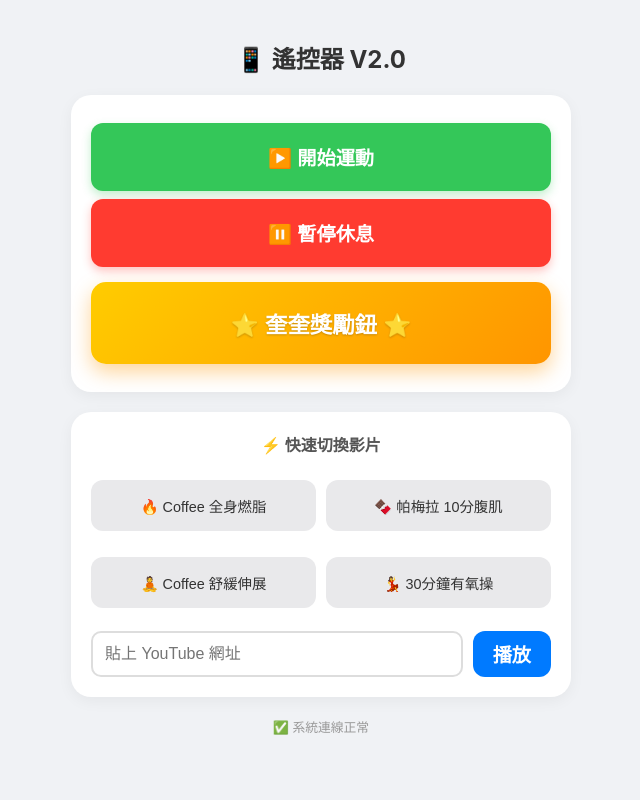
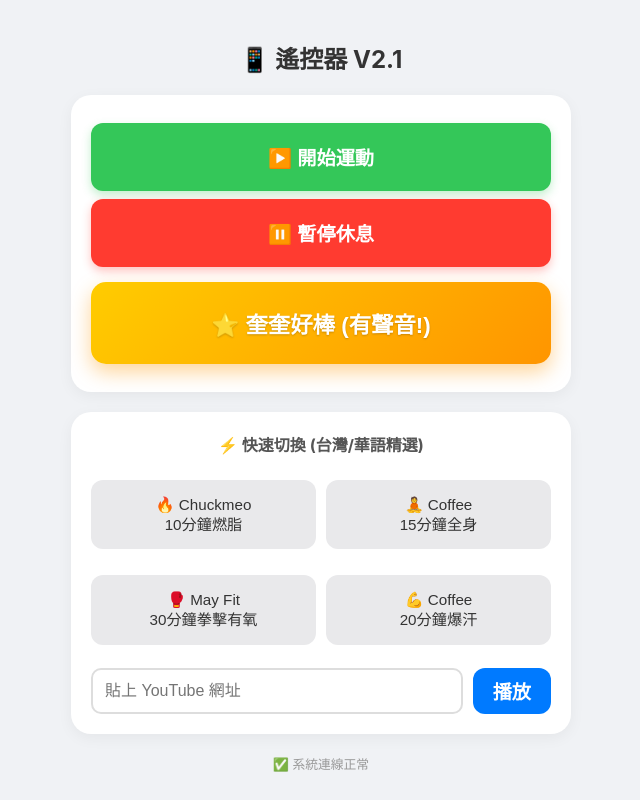
Before and after one commit to ianferrari/burn-buddy, a plain HTML site: page remote.html in a window 1280 px wide. Both pictures are taken after a click on the button "▶️ 開始運動". Shown: the whole page, without its empty margins (319-959 px from the left). Drawn offline with Linux system fonts and the light colour scheme; no server answers.

Commit message:
Update remote.html

```diff
--- a/remote.html
+++ b/remote.html
@@ -10,7 +10,6 @@
         body { background: #f0f2f5; text-align: center; font-family: -apple-system, BlinkMacSystemFont, "Segoe UI", Roboto, sans-serif; padding: 20px; max-width: 500px; margin: 0 auto; }
         h2 { margin-bottom: 20px; color: #333; font-weight: 700; }
 
-        /* 播放控制區 */
         .control-panel { background: white; padding: 20px; border-radius: 20px; box-shadow: 0 4px 15px rgba(0,0,0,0.05); margin-bottom: 20px; }
 
         button {
@@ -30,39 +29,38 @@
             text-shadow: 0 1px 2px rgba(0,0,0,0.2);
         }
 
-        /* 點歌機區塊 */
         .jukebox { background: white; padding: 20px; border-radius: 20px; box-shadow: 0 4px 15px rgba(0,0,0,0.05); }
         .jukebox h3 { margin-top: 0; color: #555; font-size: 1rem; }
 
         .preset-grid { display: grid; grid-template-columns: 1fr 1fr; gap: 10px; margin-bottom: 15px; }
-        .btn-preset { background: #e9e9eb; color: #333; font-size: 0.9rem; padding: 15px; font-weight: normal; }
+        .btn-preset { background: #e9e9eb; color: #333; font-size: 0.95rem; padding: 15px; font-weight: normal; line-height: 1.3; }
 
         .url-input-group { display: flex; gap: 10px; }
-        input {
-            flex: 1; padding: 12px; border: 2px solid #ddd; border-radius: 10px; outline: none; font-size: 1rem;
-        }
+        input { flex: 1; padding: 12px; border: 2px solid #ddd; border-radius: 10px; outline: none; font-size: 1rem; }
         input:focus { border-color: #007aff; }
         .btn-load { width: auto; background: #007aff; color: white; margin: 0; padding: 0 20px; }
-
     </style>
 </head>
 <body>
 
-    <h2>📱 遙控器 V2.0</h2>
+    <h2>📱 遙控器 V2.1</h2>
 
     <div class="control-panel">
         <button class="btn-play" onclick="sendCommand('play')">▶️ 開始運動</button>
         <button class="btn-pause" onclick="sendCommand('pause')">⏸️ 暫停休息</button>
-        <button class="btn-kui" onclick="sendCommand('kuikui')">⭐ 奎奎獎勵鈕 ⭐</button>
+        <button class="btn-kui" onclick="sendCommand('kuikui')">⭐ 奎奎好棒 (有聲音!)</button>
     </div>
 
     <div class="jukebox">
-        <h3>⚡ 快速切換影片</h3>
+        <h3>⚡ 快速切換 (台灣/華語精選)</h3>
         <div class="preset-grid">
-            <button class="btn-preset" onclick="changeVideo('Fj5b-O6g4rU')">🔥 Coffee 全身燃脂</button>
-            <button class="btn-preset" onclick="changeVideo('1f8yoFFdkcY')">🍫 帕梅拉 10分腹肌</button>
-            <button class="btn-preset" onclick="changeVideo('sTANio_2E0Q')">🧘 Coffee 舒緩伸展</button>
-            <button class="btn-preset" onclick="changeVideo('AnH6D5q4j2I')">💃 30分鐘有氧操</button>
+            <button class="btn-preset" onclick="changeVideo('KJrm8eVs1pE')">🔥 Chuckmeo<br>10分鐘燃脂</button>
+
+            <button class="btn-preset" onclick="changeVideo('A0bq5Jpc0OY')">🧘 Coffee<br>15分鐘全身</button>
+
+            <button class="btn-preset" onclick="changeVideo('aS7EXMG2bOo')">🥊 May Fit<br>30分鐘拳擊有氧</button>
+
+            <button class="btn-preset" onclick="changeVideo('fNfQeO3BVGM')">💪 Coffee<br>20分鐘爆汗</button>
         </div>
 
         <div class="url-input-group">
@@ -87,48 +85,34 @@
         try {
             firebase.initializeApp(firebaseConfig);
             document.getElementById('msg').innerText = "✅ 系統連線正常";
-        } catch (e) {
-            document.getElementById('msg').innerText = "❌ 連線失敗";
-        }
+        } catch (e) { document.getElementById('msg').innerText = "❌ 連線失敗"; }
 
         var database = firebase.database();
 
-        // 震動功能 (如果手機支援)
         function vibrate() {
-            if (navigator.vibrate) {
-                navigator.vibrate(50); // 震動 50 毫秒 (輕輕一下)
-            }
+            if (navigator.vibrate) { navigator.vibrate(50); }
         }
 
         function sendCommand(cmd) {
-            vibrate(); // 觸發震動
+            vibrate();
             database.ref('command').set(cmd);
         }
 
-        // 切換影片 (直接傳送 ID)
         function changeVideo(videoId) {
             vibrate();
             if(!videoId) return;
-            database.ref('videoId').set(videoId); // 寫入新的 ID 到資料庫
-            alert("已切換影片！");
+            database.ref('videoId').set(videoId);
         }
 
-        // 解析網址並播放
         function parseAndLoad() {
             var url = document.getElementById('videoUrl').value;
             if (!url) return;
-
-            // 簡單的正規表達式抓取 YouTube ID
             var regExp = /^.*((youtu.be\/)|(v\/)|(\/u\/\w\/)|(embed\/)|(watch\?))\??v?=?([^#&?]*).*/;
             var match = url.match(regExp);
-
             if (match && match[7].length == 11) {
-                var videoId = match[7];
-                changeVideo(videoId);
-                document.getElementById('videoUrl').value = ''; // 清空輸入框
-            } else {
-                alert("網址格式錯誤，請確認是 YouTube 連結喔！");
-            }
+                changeVideo(match[7]);
+                document.getElementById('videoUrl').value = '';
+            } else { alert("網址格式錯誤"); }
         }
     </script>
 </body>
```
